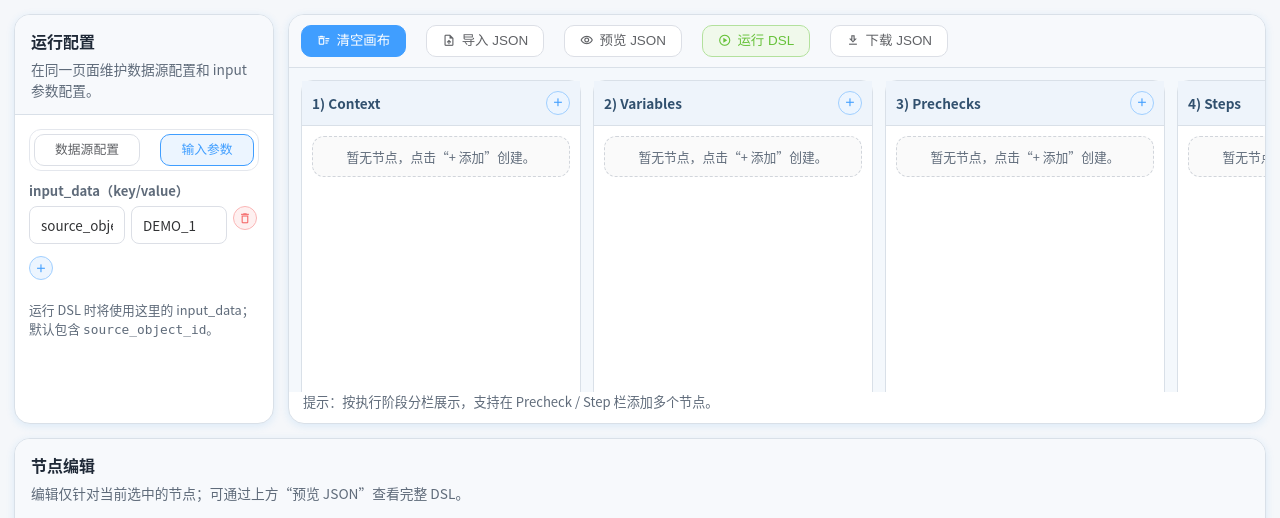
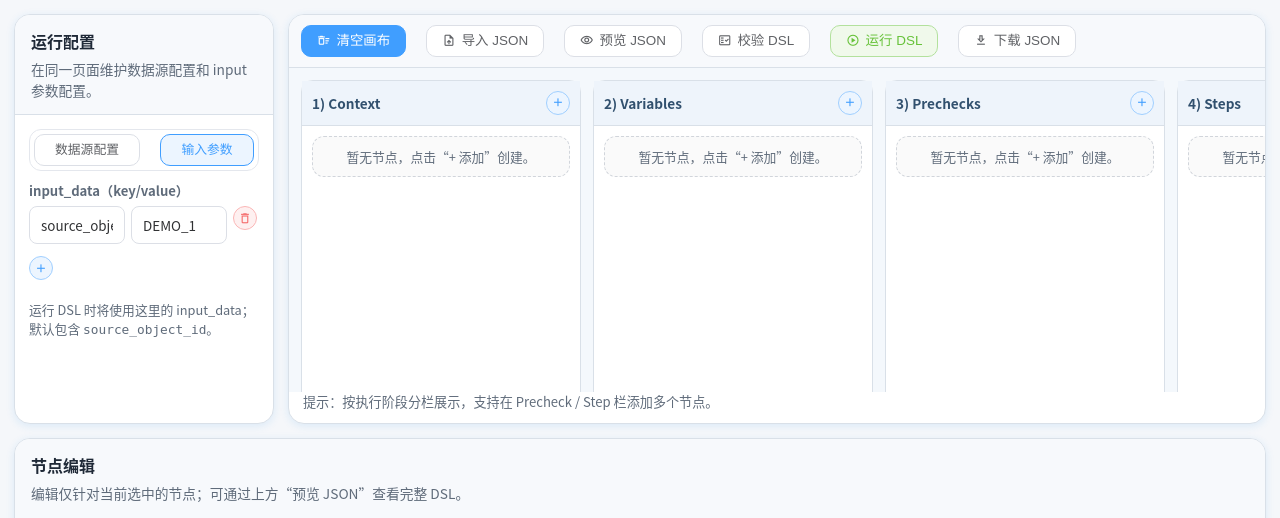
Before and after one commit to SukiEva/CheckEngine, a FastAPI app: page / in a window 1280 px wide. Shown: the top 518 px of the page. Run offline with FastAPI, Linux system fonts and the light colour scheme; some libraries are stand-ins or nearby versions.

Commit message:
feat: add playground dsl validation action

```diff
--- a/playground/src/playground_app/__init__.py
+++ b/playground/src/playground_app/__init__.py
@@ -94,6 +94,25 @@ def create_app() -> FastAPI:
         finally:
             _dispose_engines(created_engines)
 
+    @app.post("/api/validate-dsl")
+    async def validate_dsl(request: Request) -> dict[str, Any]:
+        try:
+            payload = await request.json()
+        except ValueError as exc:
+            raise HTTPException(status_code=400, detail="请求体必须是 JSON 对象。") from exc
+        if not isinstance(payload, dict):
+            raise HTTPException(status_code=400, detail="请求体必须是 JSON 对象。")
+
+        dsl_text = payload.get("dsl_text")
+        if not isinstance(dsl_text, str) or not dsl_text.strip():
+            raise HTTPException(status_code=400, detail="dsl_text 不能为空。")
+
+        try:
+            dsl_engine.validate(dsl_text)
+            return {"ok": True}
+        except (ValueError, DSLExecutionError) as exc:
+            raise HTTPException(status_code=400, detail=str(exc)) from exc
+
     return app
 
 
--- a/playground/src/playground_app/templates/exec_dsl_flow_designer.html
+++ b/playground/src/playground_app/templates/exec_dsl_flow_designer.html
@@ -626,6 +626,7 @@
         <button class="el-button el-button--primary" id="btnReset"><span class="ep-icon">delete_sweep</span>清空画布</button>
         <button class="el-button el-button--default is-plain" id="btnImport"><span class="ep-icon">upload_file</span>导入 JSON</button>
         <button class="el-button el-button--default is-plain" id="btnPreview"><span class="ep-icon">visibility</span>预览 JSON</button>
+        <button class="el-button el-button--default is-plain" id="btnValidate"><span class="ep-icon">fact_check</span>校验 DSL</button>
         <button class="el-button el-button--success is-plain" id="btnRun"><span class="ep-icon">play_circle</span>运行 DSL</button>
         <button class="el-button el-button--default is-plain" id="btnExport"><span class="ep-icon">download</span>下载 JSON</button>
         <input type="file" id="fileImportJson" accept="application/json" style="display:none;" />
@@ -703,6 +704,7 @@
     const runtimeStatus = document.getElementById('runtimeStatus');
     const runtimeResultCode = document.getElementById('runtimeResultCode');
     const statusText = document.getElementById('statusText');
+    const validateButton = document.getElementById('btnValidate');
     const runButton = document.getElementById('btnRun');
     const datasourceList = document.getElementById('datasourceList');
     const datasourceStatus = document.getElementById('datasourceStatus');
@@ -2313,6 +2315,47 @@
       renderMaterialIcons(runButton);
     }
 
+    function setValidateButtonLoading(isLoading) {
+      if (isLoading) {
+        validateButton.classList.add('btn-loading', 'is-loading');
+        validateButton.disabled = true;
+        validateButton.innerHTML = '<span class="ep-icon">hourglass_top</span>校验中';
+        renderMaterialIcons(validateButton);
+        return;
+      }
+      validateButton.classList.remove('btn-loading', 'is-loading');
+      validateButton.disabled = false;
+      validateButton.innerHTML = '<span class="ep-icon">fact_check</span>校验 DSL';
+      renderMaterialIcons(validateButton);
+    }
+
+    async function validateDslNow() {
+      const dslPayload = toDslObject();
+      setValidateButtonLoading(true);
+      try {
+        const response = await fetch('/api/validate-dsl', {
+          method: 'POST',
+          headers: { 'Content-Type': 'application/json' },
+          body: JSON.stringify({
+            dsl_text: JSON.stringify(dslPayload, null, 2),
+          }),
+        });
+        const payload = await response.json();
+        if (!response.ok) {
+          statusText.classList.add('status-warn');
+          statusText.innerHTML = `<strong>校验失败：</strong>${escapeHtml(payload.detail || payload.error || '未知错误')}`;
+          return;
+        }
+        statusText.classList.remove('status-warn');
+        statusText.textContent = 'DSL 校验通过。';
+      } catch (error) {
+        statusText.classList.add('status-warn');
+        statusText.innerHTML = `<strong>校验失败：</strong>${escapeHtml(error.message || '网络错误')}`;
+      } finally {
+        setValidateButtonLoading(false);
+      }
+    }
+
     async function runDslNow() {
       const dslPayload = toDslObject();
       let datasourcePayload = readDatasourceConfigRows();
@@ -2705,6 +2748,16 @@
       statusText.textContent = '已下载 DSL JSON。';
     });
 
+    document.getElementById('btnValidate').addEventListener('click', () => {
+      try {
+        validateDslPayload(toDslObject());
+        validateDslNow();
+      } catch (error) {
+        statusText.classList.add('status-warn');
+        statusText.innerHTML = `<strong>校验失败：</strong>${escapeHtml(error.message || '结构不合法')}`;
+      }
+    });
+
     document.getElementById('btnRun').addEventListener('click', () => {
       try {
         validateDslPayload(toDslObject());
```
